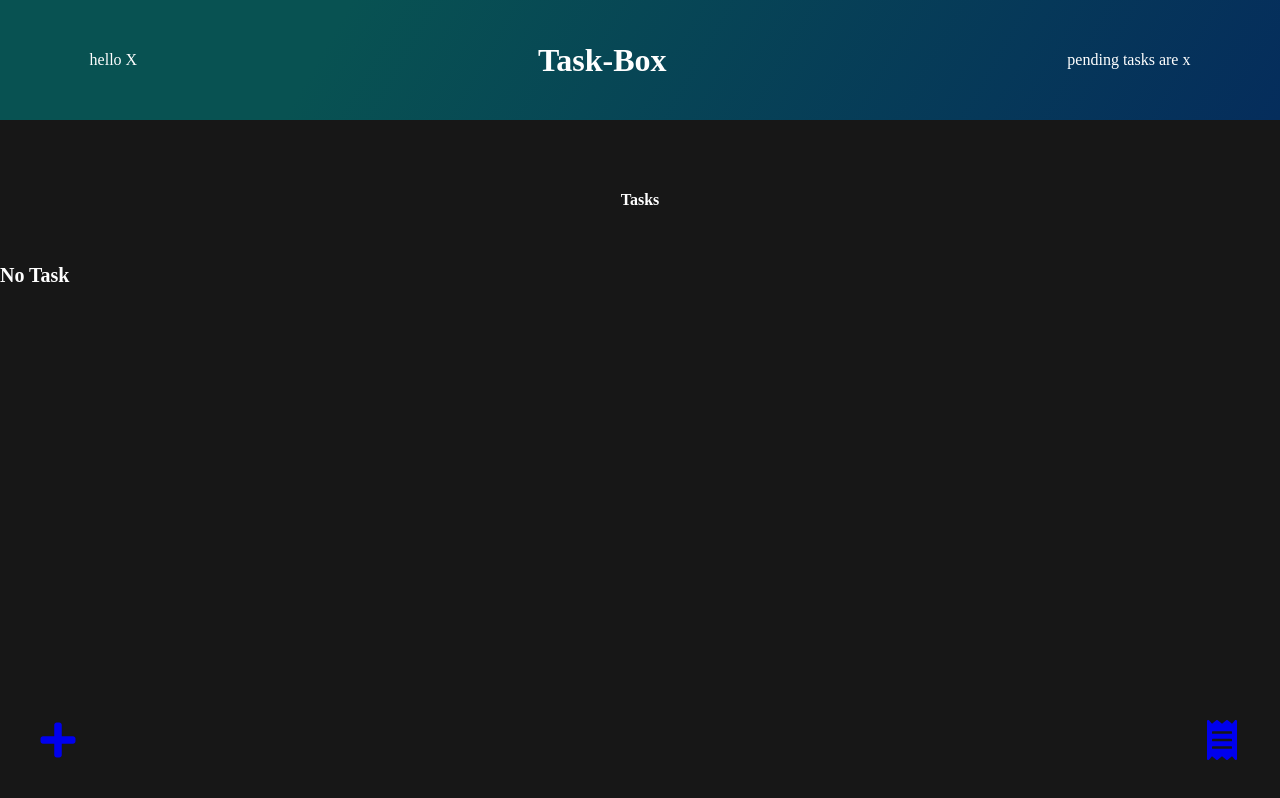
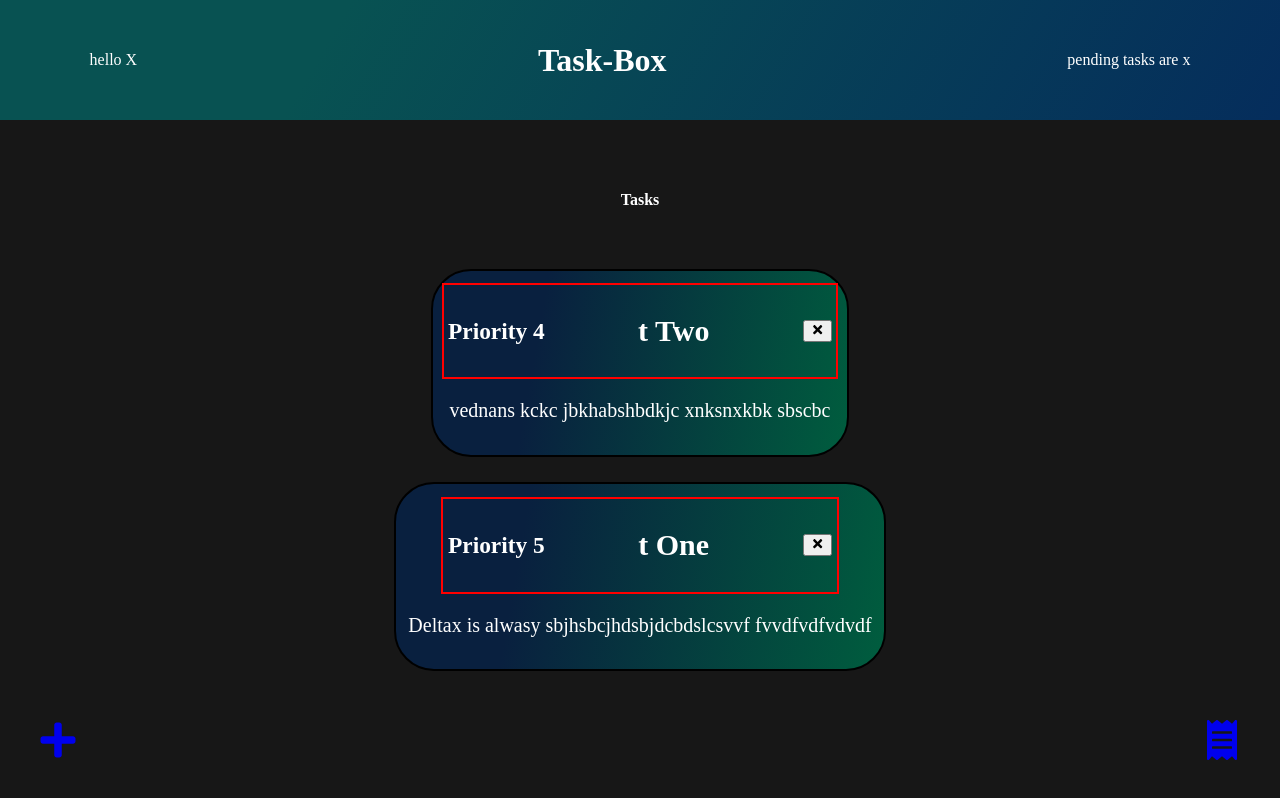
Before and after one commit to saurabh6893/TaskBox, a React (Create React App) app: page / in a window 1280 px wide. Built offline with nearby package versions, Linux system fonts and the light colour scheme; data requests are answered from the project's data file.

Commit message:
fixed ui bug within taskboxes

```diff
--- a/db.json
+++ b/db.json
@@ -1,3 +1,16 @@
 {
-  "task": []
+  "task": [
+    {
+      "title": "t One",
+      "range": 5,
+      "details": "Deltax is alwasy sbjhsbcjhdsbjdcbdslcsvvf  fvvdfvdfvdvdf",
+      "id": 1
+    },
+    {
+      "title": "t Two",
+      "range": 4,
+      "details": "vednans kckc jbkhabshbdkjc xnksnxkbk sbscbc",
+      "id": 2
+    }
+  ]
 }
--- a/src/Components/Task.jsx
+++ b/src/Components/Task.jsx
@@ -13,7 +13,6 @@ function Task({ t }) {
         <div className='hx'>
           <h3>Priority {t.range}</h3>
           <h2>{t.title}</h2>
-
           <button className='clx' onClick={() => deleteBox(t.id)}>
             <FaTimes />
           </button>
--- a/src/index.css
+++ b/src/index.css
@@ -44,13 +44,12 @@ body {
 .about,
 .task {
   border: 2px solid black;
+  border-radius: 2em;
   color: white;
-  border-radius: 2em;
-  width: 60%;
   background-color: #537895;
   background-image: linear-gradient(280deg, #005d3e 0%, #09203f 74%);
-  padding: 0.5% 0.5% 1% 0.5%;
-  margin: 0.25% 0 0.25% 0;
+  padding: 1% 1% 1% 1%;
+  margin: 1% 0 1% 0;
   display: flex;
   flex-direction: column;
   align-items: center;
@@ -59,30 +58,17 @@ body {
   z-index: 0;
 }
 
-.task:hover {
-  background-color: #485461;
-  background-image: linear-gradient(315deg, #000000 0%, #1a1d00 74%);
-  transform: translateY(-15%);
-  border: 3px solid black;
-  font-size: 17px;
-  z-index: 10;
-}
-
 .hx {
   display: flex;
   flex-direction: row;
   align-items: center;
-  justify-content: space-around;
-}
-
-.hx > * {
-  margin-right: 10%;
-  margin-left: 10%;
-}
-
-.hx h2 {
-  font-size: 50px;
-  margin-right: 25%;
+  min-width: 30vw;
+  max-width: 70vw;
+  /* //test// */
+  border: 2px solid red;
+  /* //test// */
+  justify-content: space-between;
+  padding: 1%;
 }
 
 .taskList,
@@ -203,10 +189,3 @@ body {
   left: 3vw;
   color: white;
 }
-
-.clx,
-.edit {
-  font-size: 10px;
-  position: relative;
-  transform: translateX(10vw);
-}
```
